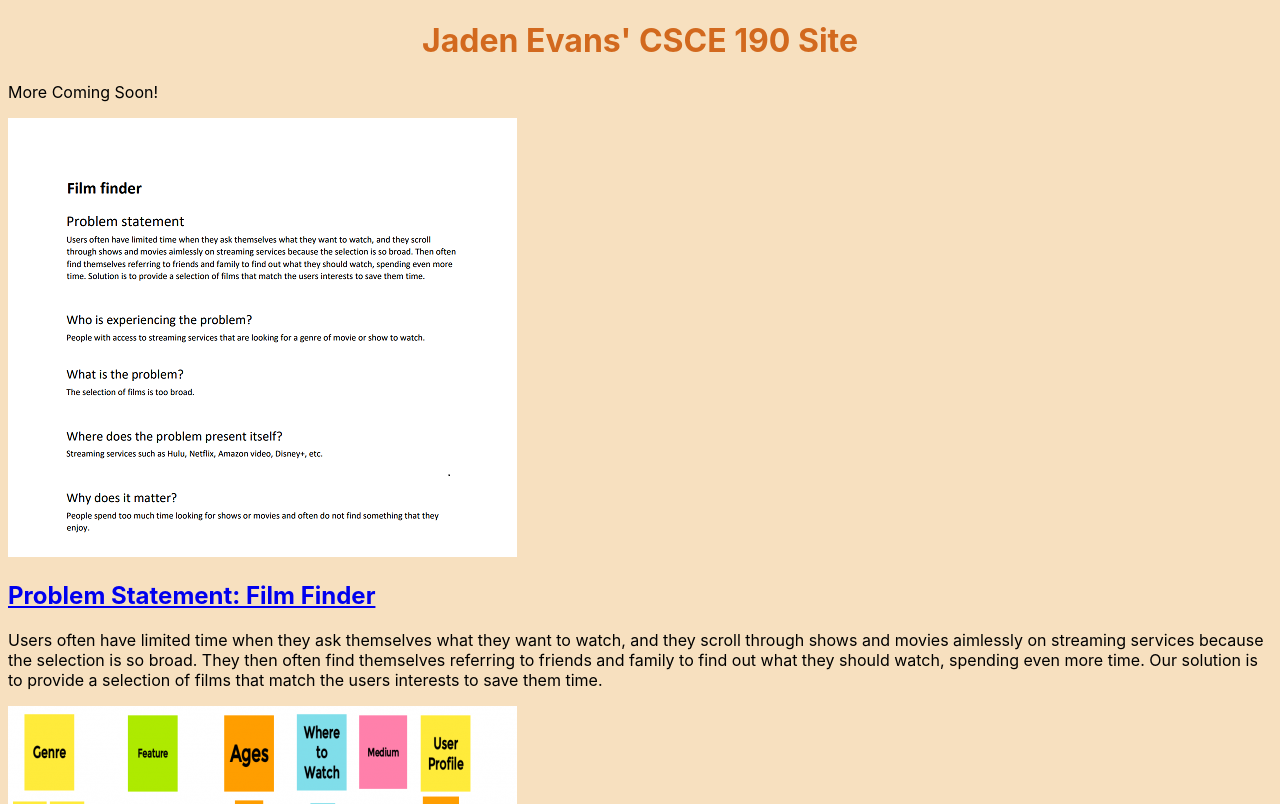
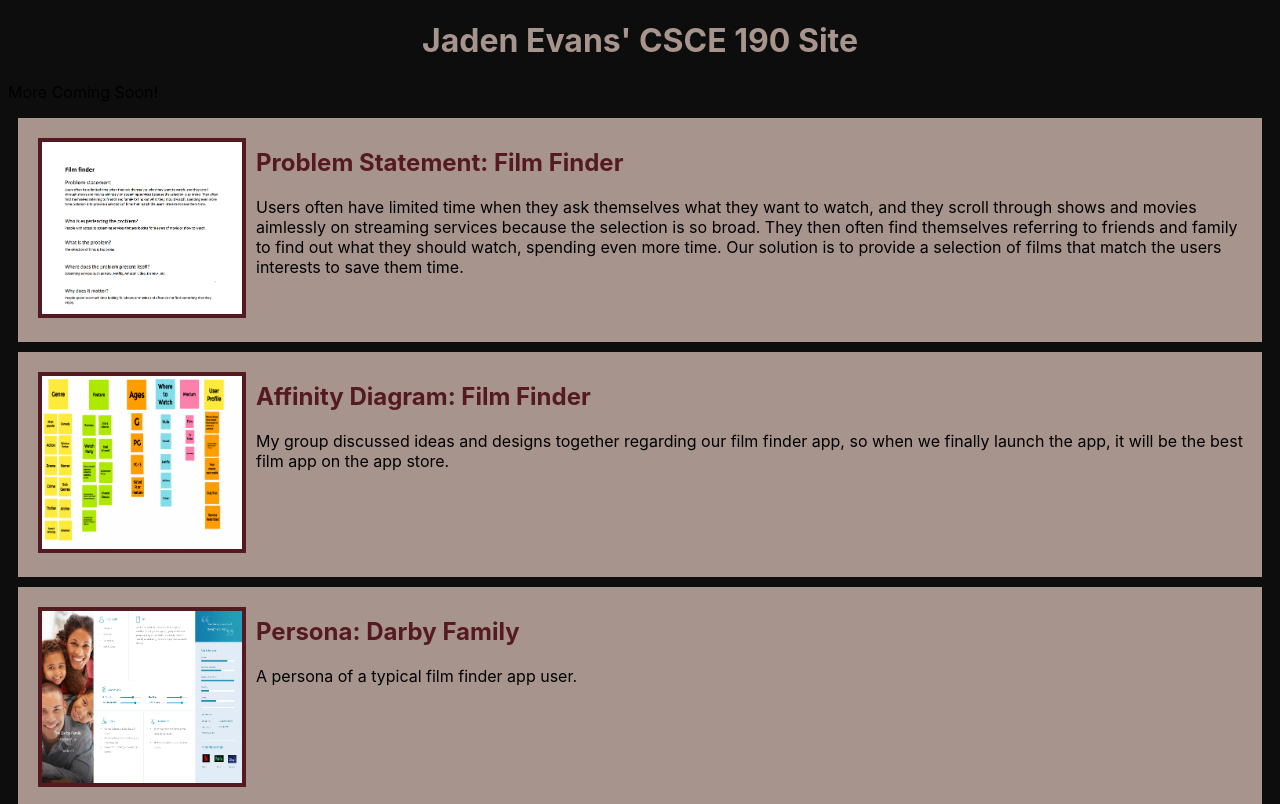
Before and after one commit to JadenEvans/JadenEvans.github.io, a plain HTML site: page index.html in a window 1280 px wide. Shown: the top 804 px of the page. Drawn offline with Linux system fonts and the light colour scheme.

Commit message:
Add files via upload

```diff
--- a/styles.css
+++ b/styles.css
@@ -1,9 +1,35 @@
 body{
-    background:rgb(247, 224, 191);
+    background:#0C0D0C;
     font-family:-apple-system, BlinkMacSystemFont, 'Segoe UI', Roboto, Oxygen, Ubuntu, Cantarell, 'Open Sans', 'Helvetica Neue', sans-serif
 }
 
+.assignment {
+    display: flex;
+    padding: 10px;
+    margin: 10px;
+    background:#A6948D;
+}
+
+.assignment img {
+    width: 200px;
+    margin: 10px;
+    border: 4px solid;
+}
+
+.assignment img:hover {
+    border: 4px dashed #5A7353;
+}
+
 h1 {
-    color:chocolate;
+    color:#A6948D;
     text-align: center;
 }
+
+a {
+    text-decoration: none;
+    color: #551A21;
+}
+
+a:hover {
+    color:#5A7353;
+}
```
